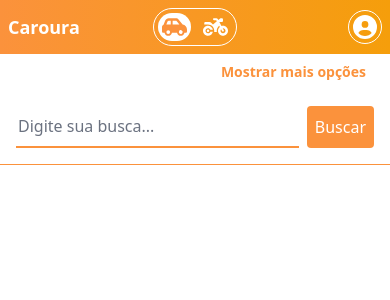
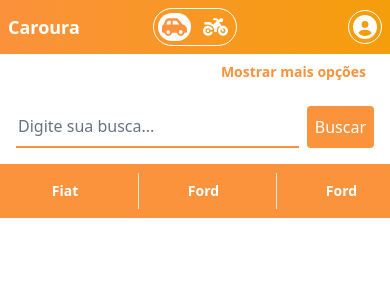
Before and after one commit to rafgrande/caroura-site, a Next.js app: page / in a window 390 px wide. Shown: the top 300 px of the page. Built offline with nearby package versions, Linux system fonts and the light colour scheme.

Commit message:
Ajuste  do menu mobile

```diff
--- a/app/components/brands/index.tsx
+++ b/app/components/brands/index.tsx
@@ -1,9 +1,13 @@
 const Brands = () => (
-    <section className="flex gap-2 justify-center">
-        <div className="px-4 py-2 border-b-2 border-b-orange-400">Fiat</div>
-        <div className="px-4 py-2 border-b-2 border-b-orange-400" >Renault</div>
-        <div className="px-4 py-2 border-b-2 border-b-orange-400">Volkswagen</div>
-        <div className="px-4 py-2 border-b-2 border-b-orange-400">Hyundai</div>
+    <section className="py-2 relative border-b border-b-orange-400 bg-orange-400 text-white">
+        <div className="overflow-hidden hover:overflow-x-scroll">
+            <div className="flex gap-2 text-sm font-bold divide-x">
+                <div className="p-2 w-4/12 text-center basis-1/3 shrink-0">Fiat</div>
+                <div className="p-2 w-4/12 text-center basis-1/3 shrink-0">Ford</div>
+                <div className="p-2 w-4/12 text-center basis-1/3 shrink-0">Ford</div>
+                <div className="p-2 w-4/12 text-center basis-1/3 shrink-0">Ford</div>
+            </div>
+        </div>
     </section>
 )
 
--- a/app/page.tsx
+++ b/app/page.tsx
@@ -8,8 +8,9 @@ export default function Home() {
   return (
     <main>
         <Filter/>
+
+        <Brands />
         <div className="hidden">
-        <Brands />
         <Showcase />
         <Highlights/>
         <Showcase />
```
